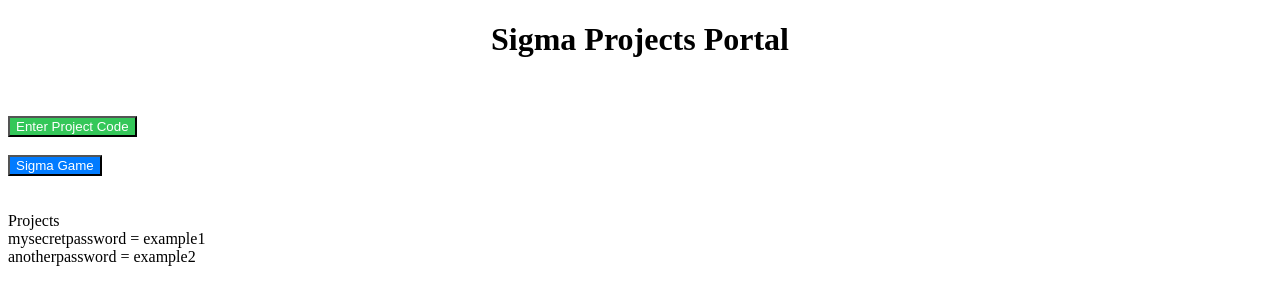
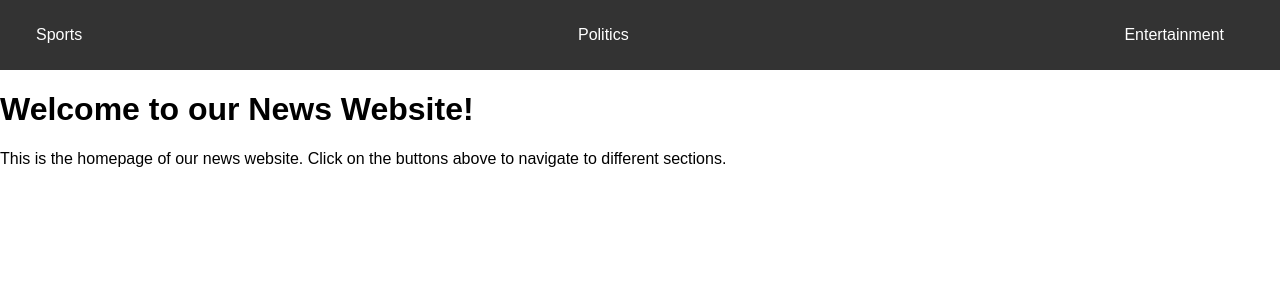
Before and after one commit to deutschween/sigmahub, a plain HTML site: page index.html in a window 1280 px wide. Drawn offline with Linux system fonts and the light colour scheme.

Commit message:
Update index.html

```diff
--- a/index.html
+++ b/index.html
@@ -1,34 +1,65 @@
+<!-- index.html -->
+
 <!DOCTYPE html>
-<html>
-  <head>
-    <title>Sigma Projects Portal</title>
-     <link rel="icon" type="image/jpg" href="https://external-content.duckduckgo.com/iu/?u=https%3A%2F%2Fmedia.wired.com%2Fphotos%2F592676467034dc5f91beb80e%2F16%3A9%2Fw_1862%2Cc_limit%2FMarkZuckerberg.jpg&f=1&nofb=1&ipt=5f28b84d710cf946df00b733752c7a1e5a8dd22fdac019e404e0de959e6a6bc9&ipo=images">
-  </head>
-  <body>
-    <h1 style="text-align: center;">Sigma Projects Portal</h1>
-    <br><br>
-    <button style="background-color: #34C759; color: #ffffff;" onclick="checkPassword()">Enter Project Code</button>
-    <br><br>
-    <button style="background-color: #007bff; color: #ffffff;" onclick="window.location.href='https://gamesbun.github.io/'">Sigma Game</button>
-    <br><br><br>
-    Projects
-    <br>
-    mysecretpassword = example1
-    <br>
-    anotherpassword = example2
-    <script>
-      function checkPassword() {
-        var password = prompt("Enter project code:");
-        if (password != null) {
-          if (password === "mysecretpassword") {
-            window.location.href = "https://www.example.com";
-          } else if (password === "anotherpassword") {
-            window.location.href = "https://www.example.ca";
-          } else {
-            alert("Code Incorrect");
-          }
+<html lang="en">
+<head>
+    <meta charset="UTF-8">
+    <meta name="viewport" content="width=device-width, initial-scale=1.0">
+    <title>News Website Homepage</title>
+    <style>
+        body {
+            font-family: Arial, sans-serif;
+            margin: 0;
+            padding: 0;
         }
-      }
-    </script>
-  </body>
+
+        header {
+            background-color: #333;
+            color: #fff;
+            padding: 1em;
+            text-align: center;
+        }
+
+        nav ul {
+            list-style: none;
+            margin: 0;
+            padding: 0;
+            display: flex;
+            justify-content: space-between;
+        }
+
+        nav li {
+            margin-right: 20px;
+        }
+
+        button {
+            background-color: #333;
+            color: #fff;
+            border: none;
+            padding: 10px 20px;
+            font-size: 16px;
+            cursor: pointer;
+        }
+
+        button:hover {
+            background-color: #444;
+        }
+    </style>
+</head>
+<body>
+    <header>
+        <nav>
+            <ul>
+                <li><button onclick="location.href='sports.html'">Sports</button></li>
+                <li><button onclick="location.href='politics.html'">Politics</button></li>
+                <li><button onclick="location.href='entertainment.html'">Entertainment</button></li>
+            </ul>
+        </nav>
+    </header>
+    <main>
+        <!-- Add your homepage content here -->
+        <h1>Welcome to our News Website!</h1>
+        <p>This is the homepage of our news website. Click on the buttons above to navigate to different sections.</p>
+    </main>
+</body>
 </html>
```
